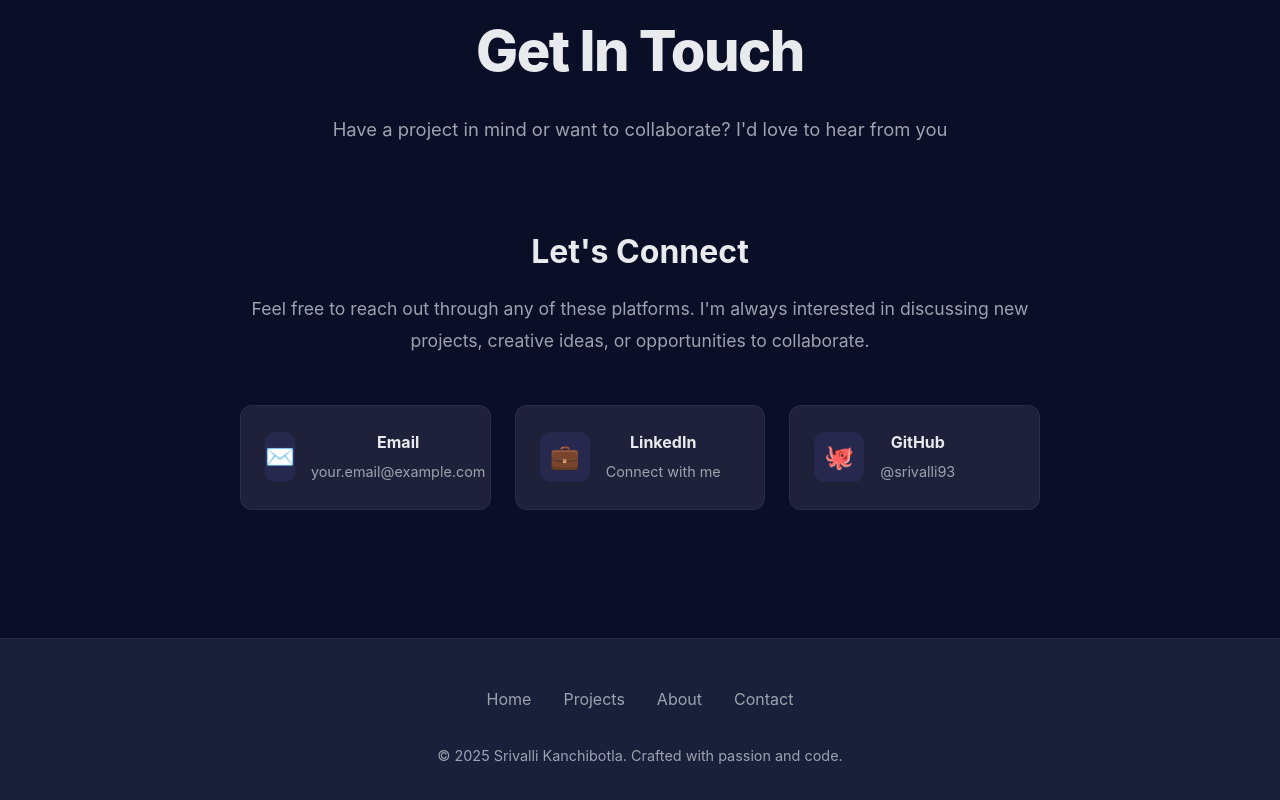
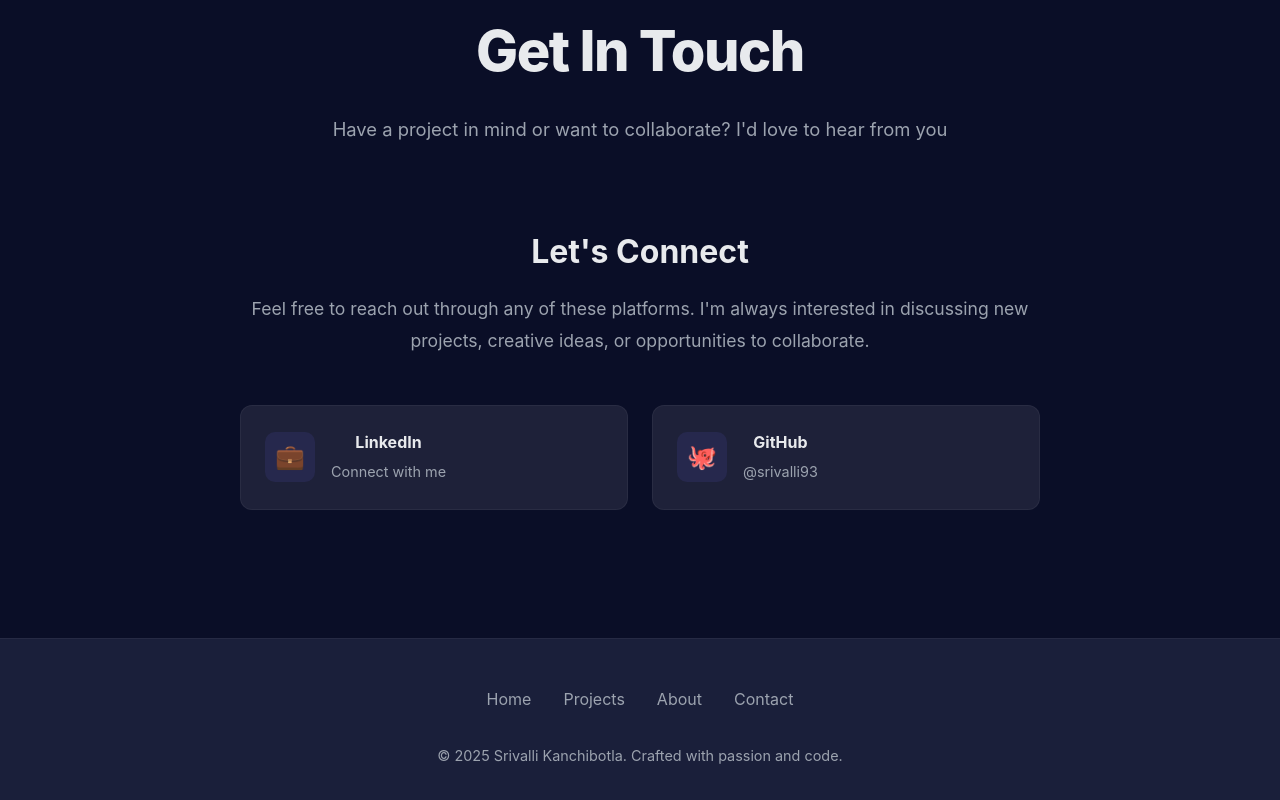
Before and after one commit to srivalli93/srivalli93.github.io, a plain HTML site: page index.html in a window 1280 px wide. Shown: the part 4001-4801 px from the top of the page. Drawn offline with Linux system fonts and the light colour scheme.

Commit message:
Update index.html

```diff
--- a/index.html
+++ b/index.html
@@ -1232,14 +1232,7 @@
                     <h3>Let's Connect</h3>
                     <p>Feel free to reach out through any of these platforms. I'm always interested in discussing new projects, creative ideas, or opportunities to collaborate.</p>
                     <div class="contact-methods">
-                        <a href="mailto:your.email@example.com" class="contact-method">
-                            <div class="contact-icon">✉️</div>
-                            <div class="contact-details">
-                                <h4>Email</h4>
-                                <span>your.email@example.com</span>
-                            </div>
-                        </a>
-                        <a href="https://linkedin.com/in/yourprofile" class="contact-method" target="_blank">
+                        <a href="https://www.linkedin.com/in/srivalli-kanchibotla-85500882/" class="contact-method" target="_blank">
                             <div class="contact-icon">💼</div>
                             <div class="contact-details">
                                 <h4>LinkedIn</h4>
```
